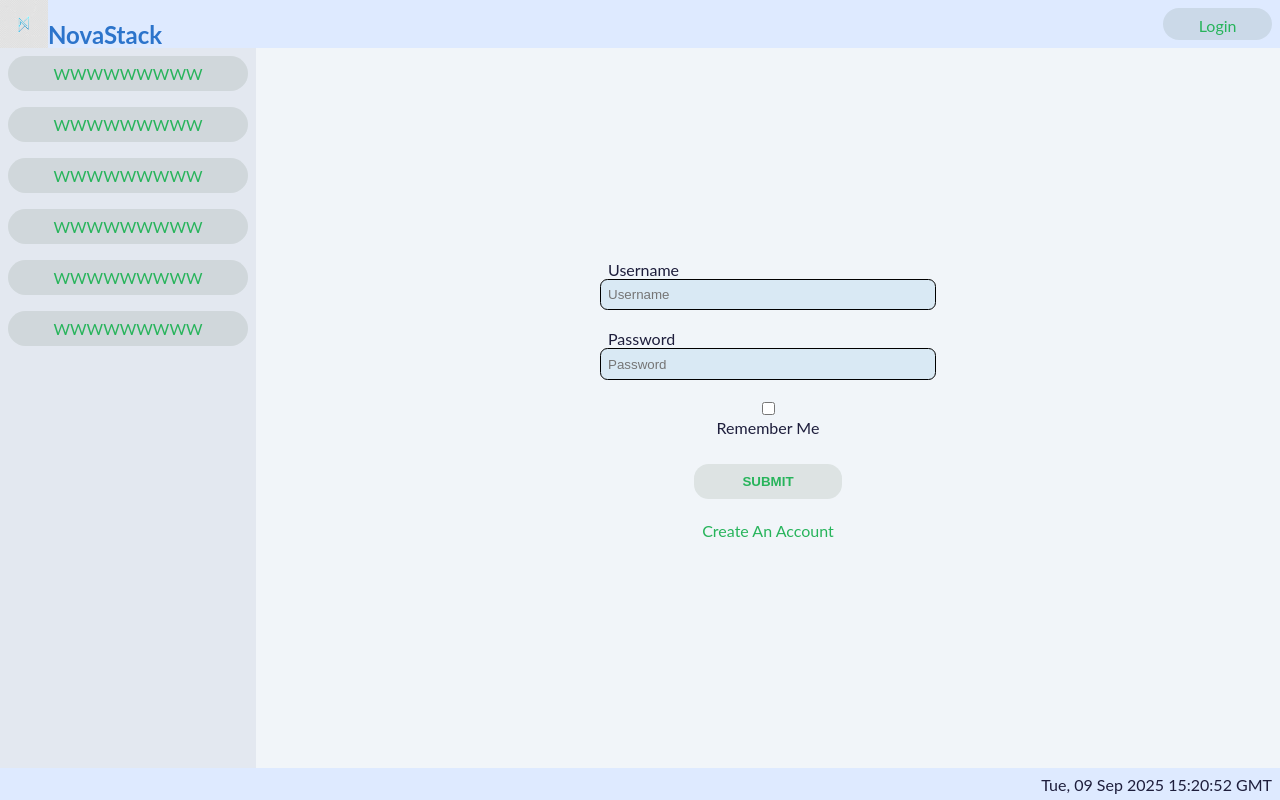
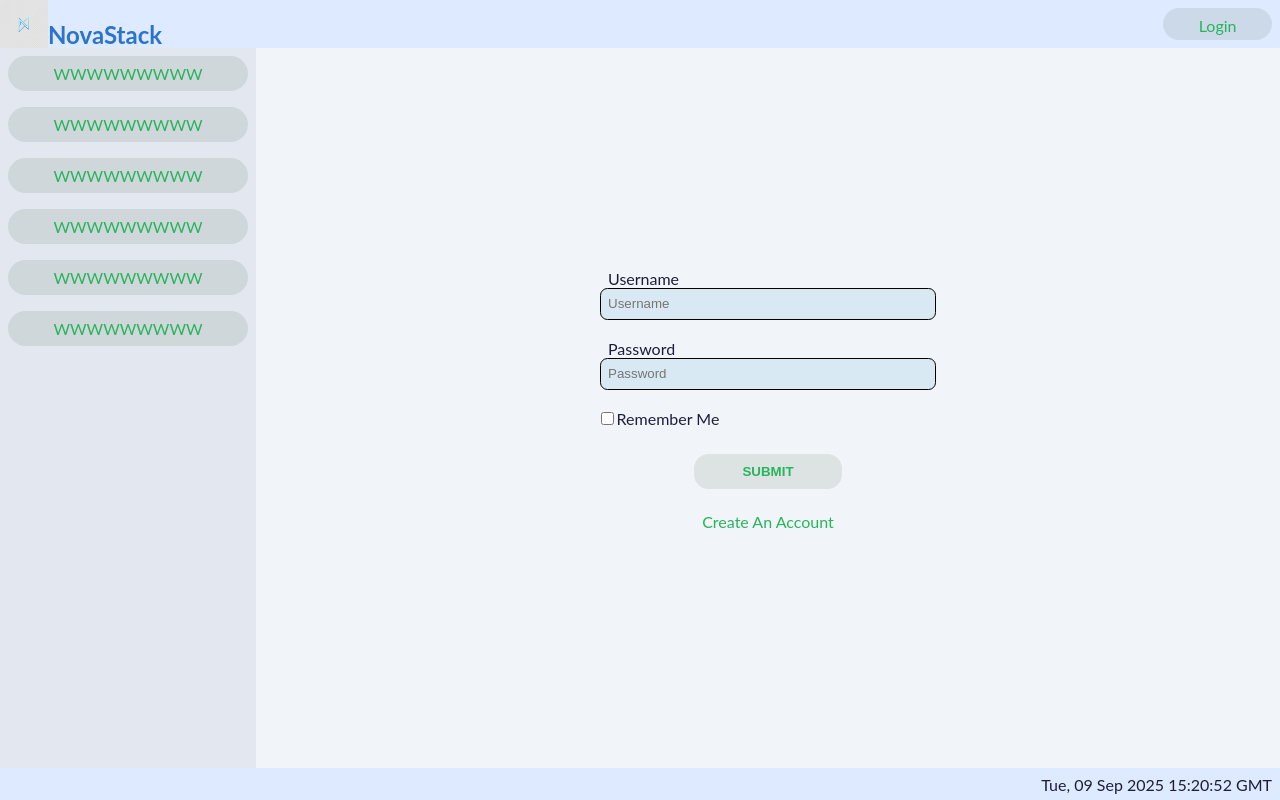
Before and after one commit to yepitsaname/NovaStack, a React (Vite) app in the folder app/: page /login in a window 1280 px wide. Built offline with nearby package versions, Linux system fonts and the light colour scheme.

Commit message:
css-remember-me

```diff
--- a/app/css/forms.css
+++ b/app/css/forms.css
@@ -1,9 +1,18 @@
 form {
     background-color: var(--form-bg);
     position: relative;
+
     a.hyperlink {
         background-color: unset;
         border: unset;
+    }
+
+    div.remember-me {
+        align-self: start;
+        width: 45%;
+        input[type="checkbox"] {
+            width: unset;
+        }
     }
 }
 
--- a/app/src/component/Login.jsx
+++ b/app/src/component/Login.jsx
@@ -8,7 +8,7 @@ export default function Login() {
       <input type="text" placeholder="Username" /> <br />
       <label>Password</label>
       <input type="text" placeholder="Password" /> <br />
-      <div>
+      <div className="remember-me">
         <input type="checkbox" />
         <label>Remember Me</label>
       </div>
```
